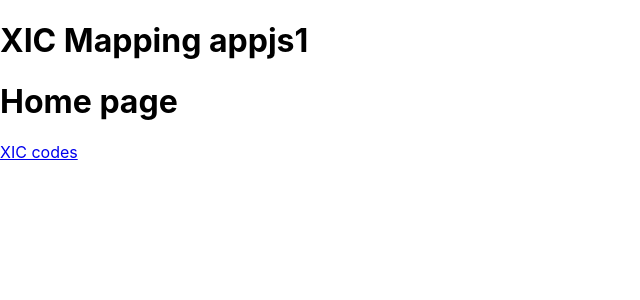
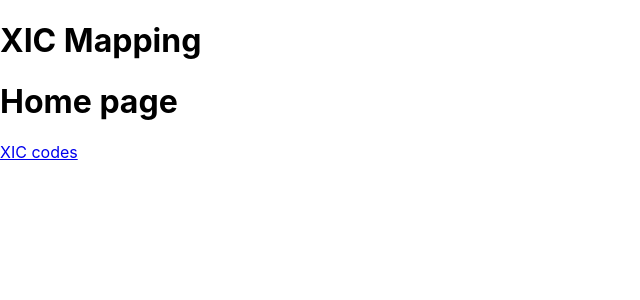
Before and after one commit to Johnny901/xic-mapping, a React (Create React App) app: page / in a window 1280 px wide. Shown: the top 300 px of the page, without its empty margins (0-640 px from the left). Built offline with nearby package versions, Linux system fonts and the light colour scheme.

Commit message:
initial commit

```diff
--- a/src/App.js
+++ b/src/App.js
@@ -6,7 +6,7 @@ import Routes from "./routes";
 function App() {
   return (
     <div>
-      <h1>XIC Mapping appjs1</h1>
+      <h1>XIC Mapping</h1>
 
       <Router>
         <Routes />
```
